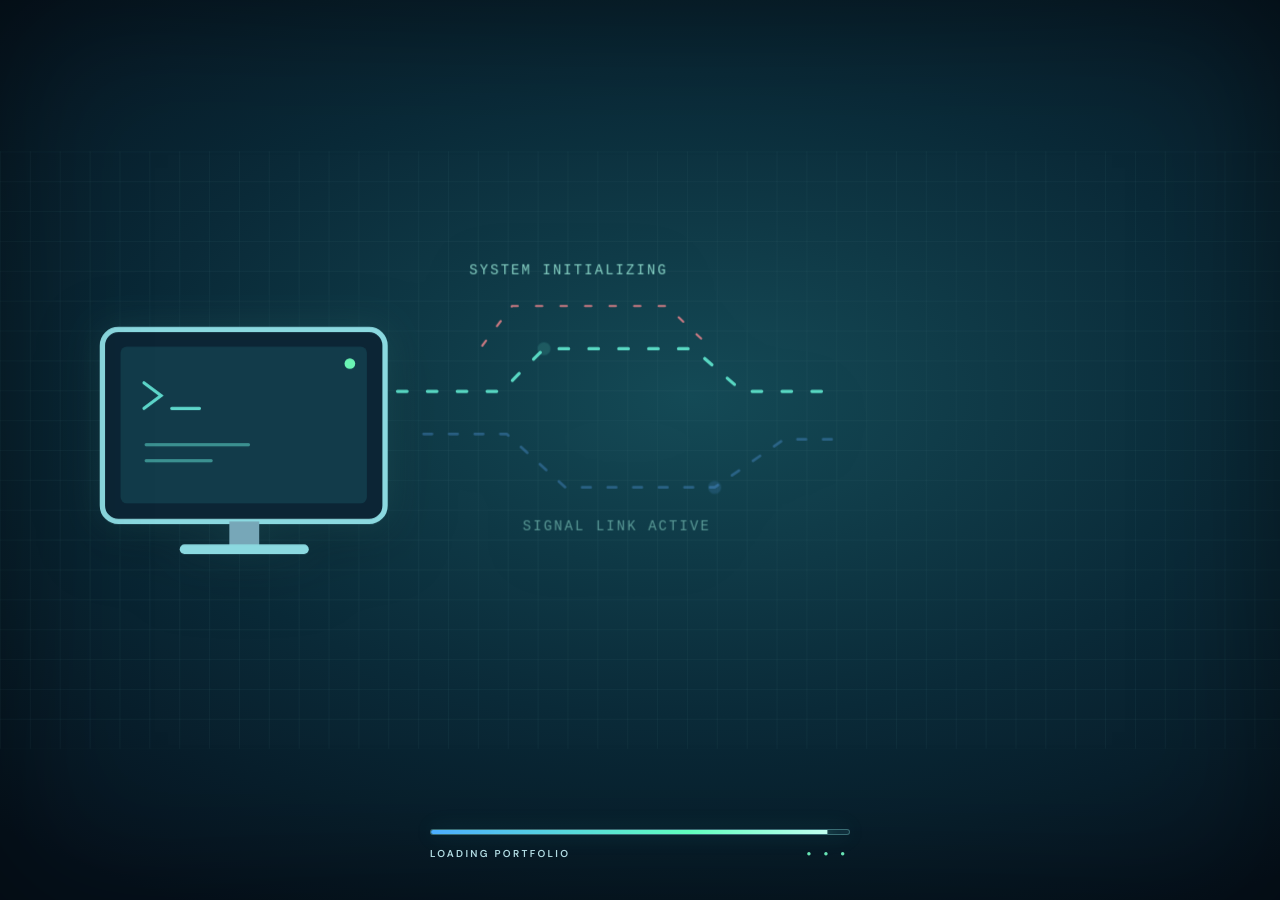
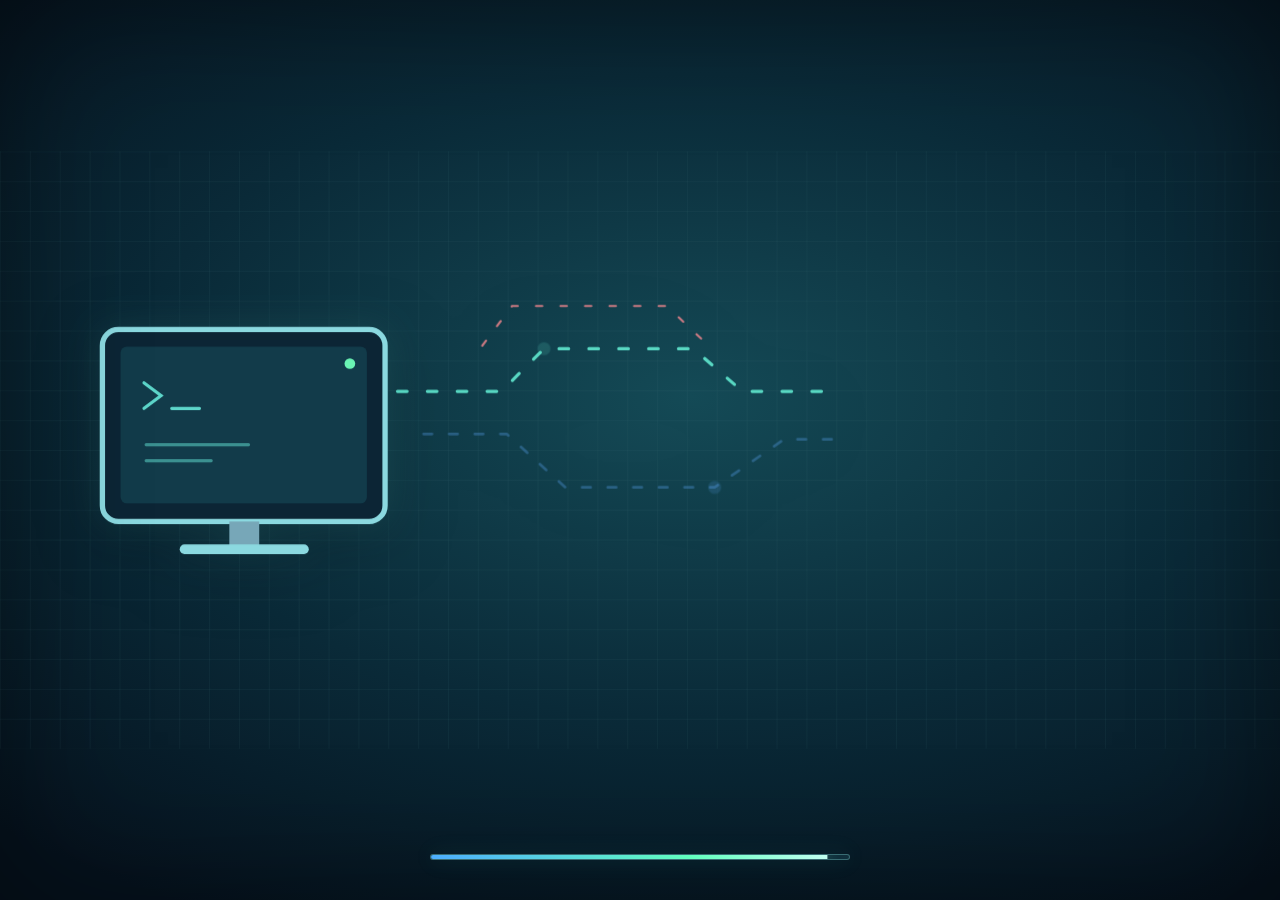
Before and after one commit to AdityaManivel/AdityaManivel.github.io, a Jekyll site: the page index.html, which Jekyll copies as it is, in a window 1280 px wide and 900 px high. Built offline with Jekyll 4.4.1, drawn with Linux system fonts in a browser that asks for light colours.

Commit message:
Remove intro text and keep visual-only loading sequence

```diff
--- a/index.html
+++ b/index.html
@@ -10,7 +10,7 @@
   <link rel="preconnect" href="https://fonts.googleapis.com">
   <link rel="preconnect" href="https://fonts.gstatic.com" crossorigin>
   <link href="https://fonts.googleapis.com/css2?family=DM+Sans:wght@400;500;600;700&family=Space+Grotesk:wght@400;500;600;700&display=swap" rel="stylesheet">
-  <link rel="stylesheet" href="styles.css?v=boot-fix-20261029b" />
+  <link rel="stylesheet" href="styles.css?v=signal-continuity-20261029" />
 <style id="workflow-critical-css">
 #spacelabs-workflow .spacelabs-workflow-tabs{display:grid!important;grid-template-columns:1fr 1fr;gap:6px;padding:6px;margin:0 0 18px;background:#eef4fa;border:1px solid #d8e3ef;border-radius:14px;max-width:620px}
 #spacelabs-workflow .spacelabs-workflow-tab{appearance:none!important;background:transparent!important;border:0!important;border-radius:10px!important;padding:13px 16px!important;color:#55718d!important;font:700 14px/1.3 'DM Sans',sans-serif!important;cursor:pointer!important}
@@ -70,10 +70,6 @@
           <path d="M450 185L480 145H625L662 180" stroke="#ff8a91" stroke-width="2" stroke-dasharray="6 17"/>
           <circle cx="510" cy="185" r="6" fill="#61e9d0"/><circle cx="670" cy="315" r="6" fill="#60aaff"/>
         </g>
-        <g class="am-boot-data" fill="#a6f9e5" font-family="monospace" font-size="13" letter-spacing="2">
-          <text x="440" y="115">SYSTEM INITIALIZING</text>
-          <text x="490" y="355">SIGNAL LINK ACTIVE</text>
-        </g>
         <g class="am-v2-computer">
           <rect x="96" y="167" width="265" height="180" rx="15" fill="#0c2535" stroke="#8bd9e0" stroke-width="5"/>
           <rect x="113" y="183" width="231" height="147" rx="6" fill="#123b4a"/>
@@ -127,7 +123,7 @@
           <rect x="915" y="308" width="45" height="18" rx="5" fill="#172e3c" stroke="#8bc7d3" stroke-width="2"/>
         </g>
       </svg>
-      <div class="am-intro-loading" role="presentation"><div class="am-intro-loading-track"><span></span></div><div class="am-intro-loading-caption">LOADING PORTFOLIO <span>● ● ●</span></div></div>
+      <div class="am-intro-loading" role="presentation"><div class="am-intro-loading-track"><span></span></div></div>
     </div>
   </div>
 
```
